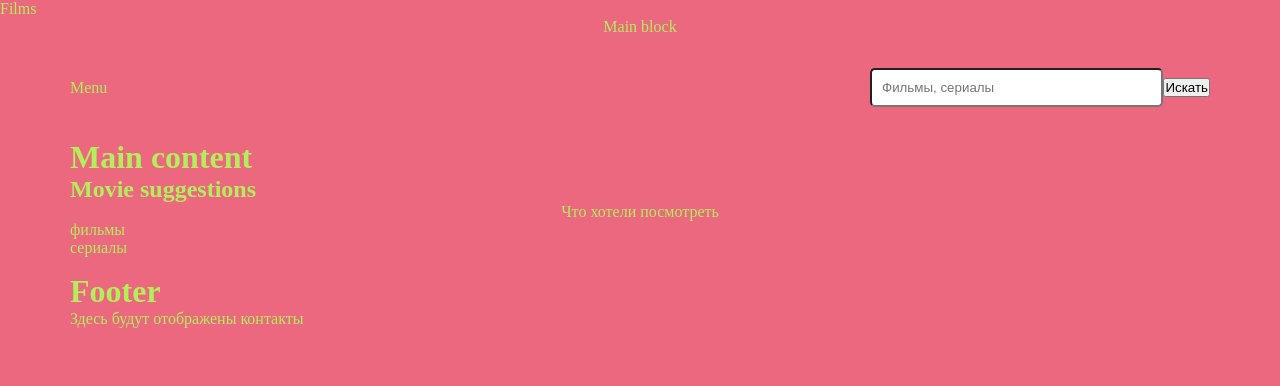
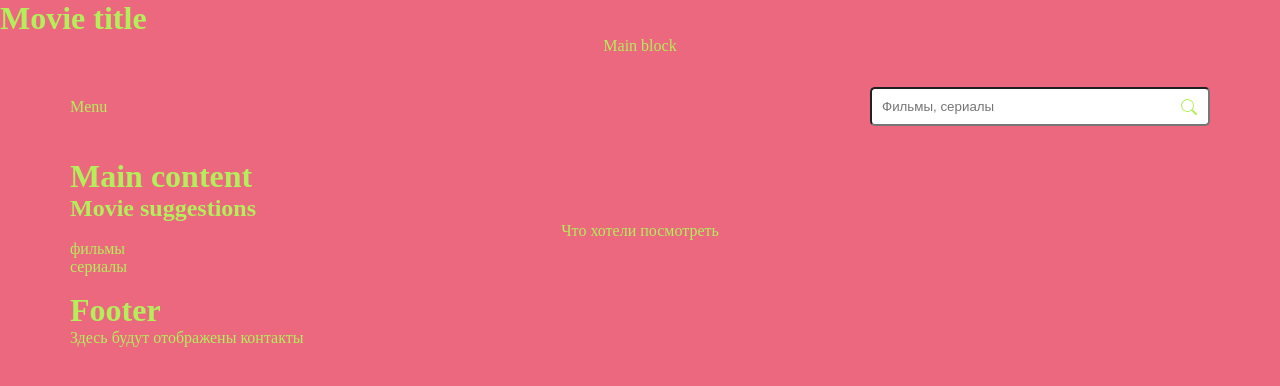
Before and after one commit to srebrorogiy/sirenn, a Vue app: page / in a window 1280 px wide. Shown: the top 386 px of the page. Built offline with nearby package versions, Linux system fonts and the light colour scheme; no server answers.

Commit message:
test request api

```diff
--- a/package.json
+++ b/package.json
@@ -8,6 +8,7 @@
     "lint": "vue-cli-service lint"
   },
   "dependencies": {
+    "axios": "^0.27.2",
     "core-js": "^3.8.3",
     "register-service-worker": "^1.7.2",
     "vue": "^2.6.14",
--- a/src/App.vue
+++ b/src/App.vue
@@ -1,5 +1,6 @@
 <script lang="ts">
 //import Vue from 'vue';
+import axios, { AxiosResponse } from 'axios';
 import { Component, Vue } from 'vue-property-decorator';
 import MainWrapper from './components/MainWrapper.vue';
 
@@ -9,13 +10,23 @@ import MainWrapper from './components/MainWrapper.vue';
     }
 })
 export default class Test extends Vue {
-  message: string = 'Films'
+  message: string = 'Films';
+  info: any = null;
+
+  mounted() {
+    axios
+      .get('https://imdb-api.com/en/API/Title/k_12itu7xr/tt1375666')
+      .then(response => (this.info = response))
+      return this.info
+  }
 }
 
 </script>
 <template>
-  <div class="app">
-    {{ message }}
+  <div id="app">
+    <h1>Movie title</h1>
+
+    {{ info }}
     <MainWrapper />
   </div>
 
--- a/src/components/CategoryMovies.vue
+++ b/src/components/CategoryMovies.vue
@@ -2,6 +2,9 @@
   <div class="categoty-movies">
     <div class="container-category-mov">
         <p>фильмы</p>
+    <!-- <h2>{{ movie.title }}</h2> -->
+
+
     </div>
   </div>
 </template>
--- a/src/components/Menu.vue
+++ b/src/components/Menu.vue
@@ -23,7 +23,5 @@ export default class MenuBlock extends Vue {
 </script>
 
 <style lang="scss">
-.header_nav {
 
-}
 </style>
--- a/src/components/Search.vue
+++ b/src/components/Search.vue
@@ -8,12 +8,24 @@
             type="text"
             placeholder="Фильмы, сериалы"
           />
-            <div class="search-button">
-              <button>Искать</button>
-            </div>
+          <span class="search-button">
+            <svg
+              xmlns="http://www.w3.org/2000/svg"
+              width="16"
+              height="16"
+              fill="currentColor"
+              viewBox="0 0 16 16"
+            >
+              <path
+                d="M11.742 10.344a6.5 6.5 0 1 0-1.397
+                1.398h-.001c.03.04.062.078.098.115l3.85 3.85a1
+                1 0 0 0 1.415-1.414l-3.85-3.85a1.007 1.007 0 0 0-.115-.1zM12
+                6.5a5.5 5.5 0 1 1-11 0 5.5 5.5 0 0 1 11 0z"
+              />
+            </svg>
+          </span>
         </div>
       </form>
-      </div>
     </div>
   </div>
 </template>
@@ -21,6 +33,7 @@
 <script lang="ts">
 import Vue from "vue";
 import Component from "vue-class-component";
+import Suggestions from "./Suggestions.vue";
 
 @Component({})
 export default class SearchBlock extends Vue {
@@ -36,7 +49,6 @@ export default class SearchBlock extends Vue {
 .search-item_container {
   width: 340px;
   .search-input-block {
-      //border-radius: 5px;
     .flex_search-item {
       display: flex;
       align-items: center;
@@ -48,9 +60,16 @@ export default class SearchBlock extends Vue {
         padding: 10px;
         border-radius: 5px;
       }
+      .search-button {
+        position: absolute;
+        top: 0;
+        bottom: 0;
+        right: 0.8rem;
+        width: 1rem;
+        display: flex;
+        align-items: center;
       }
     }
   }
-
-
+}
 </style>
--- a/src/main.ts
+++ b/src/main.ts
@@ -1,7 +1,16 @@
 import Vue from 'vue'
 import App from './App.vue'
 import './assets/settings.scss'
+import axios, { AxiosStatic } from 'axios';
 
 new Vue({
   render: h => h(App),
-}).$mount('#app')
+}).$mount('#app');
+
+axios.defaults.baseURL = 'http://192.168.1.225:8088';
+Vue.prototype.$axios = axios;
+declare module 'vue/types/vue' {
+  interface Vue {
+    $axios: AxiosStatic;
+  }
+}
```
Also changed, not shown: 1 other file (tests, documents, lock files or other folders). Lines whose indentation alone changed are shown as unchanged.
